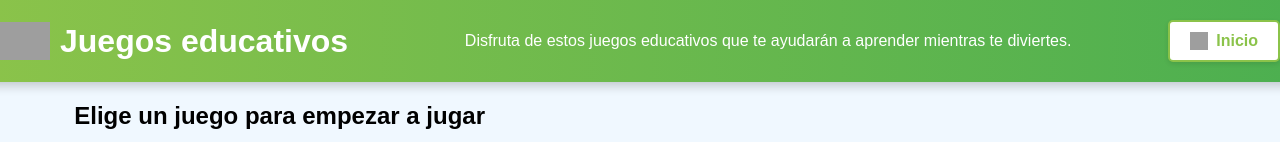
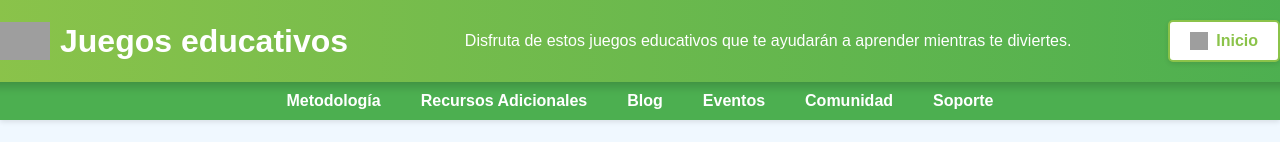
Before and after one commit to manuvhz/Aventuras-en-Ingles, a plain HTML site: page juegos.html in a window 1280 px wide. Shown: the top 142 px of the page. Drawn offline with Linux system fonts and the light colour scheme; grey boxes are pictures that could not be loaded.

Commit message:
Update juegos.html

```diff
--- a/juegos.html
+++ b/juegos.html
@@ -144,6 +144,39 @@
                 grid-template-columns: 1fr;
             }
         }
+
+        .menu {
+            list-style: none;
+            display: flex;
+            justify-content: center;
+            padding: 0;
+            margin: 0;
+        }
+
+        .menu li {
+            margin: 0 20px;
+        }
+
+        .menu a {
+            text-decoration: none;
+            color: white;
+            font-weight: bold;
+            transition: color 0.3s;
+        }
+
+        .menu a.inicio {
+            text-decoration: none;
+            color: rgb(0, 0, 0);
+            font-weight: bold;
+            transition: color 0.3s;
+        }
+
+        nav {
+            width: 100%;
+            background-color: #4caf50;
+            padding: 10px 0;
+            box-shadow: 0px 2px 5px rgba(0, 0, 0, 0.1);
+        }
     </style>
 </head>
 <body>
@@ -157,6 +190,17 @@
             <img src="https://img.icons8.com/ios-glyphs/30/8bc34a/home.png" alt="Home icon">Inicio
         </a>
     </header>
+
+    <nav>
+        <ul class="menu">
+            <li><a href="metodologia.html">Metodología</a></li>
+            <li><a href="recursos.html">Recursos Adicionales</a></li>
+            <li><a href="blog.html">Blog</a></li>
+            <li><a href="eventos.html">Eventos</a></li>
+            <li><a href="comunidad.html">Comunidad</a></li>
+            <li><a href="soporte.html">Soporte</a></li>
+        </ul>
+    </nav>
 
     <main>
         <h2>Elige un juego para empezar a jugar</h2>
```
